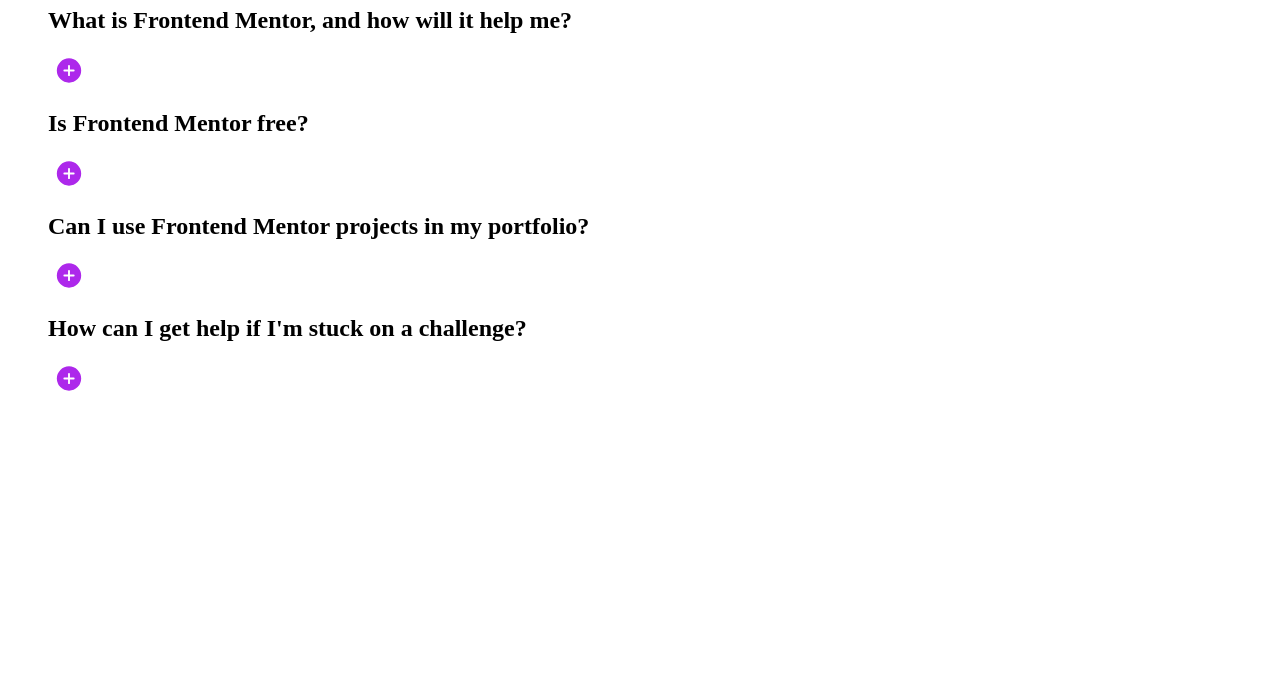
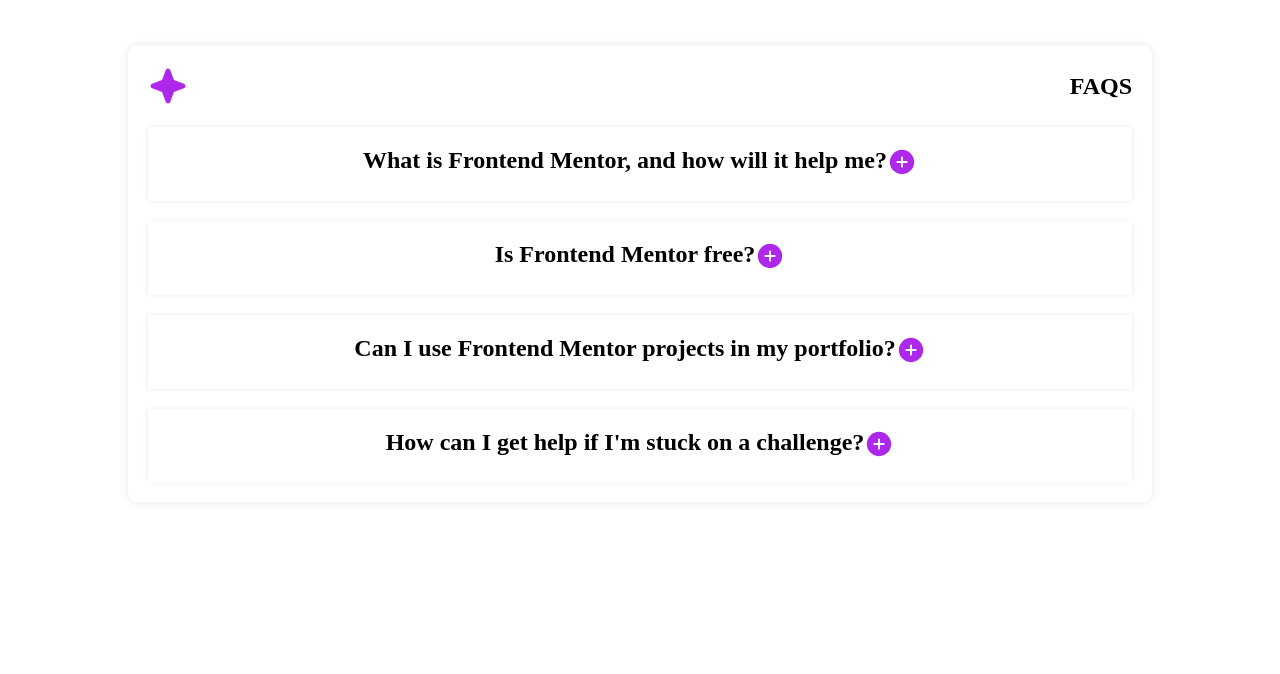
Before and after one commit to Ayokunnumi1/faqs-app, a website: page index.html in a window 1280 px wide. Shown: the part 126-800 px from the top of the page. Drawn offline with Linux system fonts and the light colour scheme.

Commit message:
Remove tailwind style & add vanilla css styles

```diff
--- a/index.css
+++ b/index.css
@@ -3,6 +3,8 @@
 *::before {
   box-sizing: border-box;
   list-style: none;
+  margin: 0;
+  padding: 0;
 }
 
 .minus-icon-btn, p {
@@ -16,3 +18,47 @@
     border-radius: 50%;
     background: none;
 }
+
+#section {
+  position: absolute;
+  top: 50%;
+  left: 50%;
+  transform: translate(-50%, -50%);
+  width: 80%;
+  box-shadow: 0 0 10px rgba(0, 0, 0, 0.1);
+  border-radius: 10px;
+  padding: 20px;
+  background: #fff;
+}
+
+.top_bar {
+  margin-bottom: 20px;
+  display: flex;
+  justify-content: space-between;
+  align-items: center;
+}
+
+.faq_container {
+  display: flex;
+  flex-direction: column;
+  gap: 20px;
+}
+
+.faq_content {
+  display: flex;
+  flex-direction: column;
+  justify-content: space-between;
+  align-items: center;
+  padding: 20px;
+  box-shadow: 0 0 5px rgba(0, 0, 0, 0.1);
+}
+
+.faq_first_content {
+  display: flex;
+  justify-content: space-between;
+  align-self: center;
+}
+
+p {
+  margin-top: 20px;
+}
--- a/index.html
+++ b/index.html
@@ -7,36 +7,46 @@
     <link rel="stylesheet" href="index.css">
 </head>
 <body>
-    <div>
+    <section id="section">
+        <div class="top_bar">
             <img src="images/icon-star.svg" alt="star" class="star-icon">
             <h1>FAQS</h1>
         </div>
-    <ul>
-        <li>
+        <ul class="faq_container">
+            <li class="faq_content">
+                <div class="faq_first_content">
                     <h2>What is Frontend Mentor, and how will it help me?</h2>
-            <p>Lorem ipsum, dolor sit amet consectetur adipisicing elit. Iusto ab doloremque quae rerum nam dolorem incidunt repudiandae soluta. Facere quam sapiente eos ut dignissimos pariatur cupiditate a accusantium laboriosam molestiae.</p>
                     <button class="plus-icon-btn"><img src="images/icon-plus.svg" alt="plus" class="plus-icon-img"></button>
                     <button class="minus-icon-btn"><img src="images/icon-minus.svg" alt="minus" class="minus-icon-img"></button>
+                </div>
+                <p>Lorem ipsum, dolor sit amet consectetur adipisicing elit. Iusto ab doloremque quae rerum nam dolorem incidunt repudiandae soluta. Facere quam sapiente eos ut dignissimos pariatur cupiditate a accusantium laboriosam molestiae.</p>
             </li>
-        <li>
+            <li class="faq_content">
+                <div class="faq_first_content">
                     <h2>Is Frontend Mentor free?</h2>
-            <p>Lorem ipsum dolor sit amet consectetur adipisicing elit. Facere voluptatem sint quibusdam? Sunt excepturi quidem commodi possimus minima nobis quo, enim ab cumque itaque, consequatur a at quas dolores dicta?</p>
                     <button class="plus-icon-btn"><img src="images/icon-plus.svg" alt="plus" class="plus-icon-img"></button>
                     <button class="minus-icon-btn"><img src="images/icon-minus.svg" alt="minus" class="minus-icon-img"></button>
+                </div>
+                <p>Lorem ipsum dolor sit amet consectetur adipisicing elit. Facere voluptatem sint quibusdam? Sunt excepturi quidem commodi possimus minima nobis quo, enim ab cumque itaque, consequatur a at quas dolores dicta?</p>
             </li>
-        <li>
+            <li class="faq_content">
+                <div class="faq_first_content">
                     <h2>Can I use Frontend Mentor projects in my portfolio?</h2>
-            <p>Lorem ipsum dolor sit amet consectetur adipisicing elit. Eaque soluta molestiae illum non maxime voluptatibus facere, saepe hic commodi rerum cum sapiente iusto suscipit ipsam, nemo mollitia, necessitatibus animi. Accusamus!</p>
                     <button class="plus-icon-btn"><img src="images/icon-plus.svg" alt="plus" class="plus-icon-img"></button>
                     <button class="minus-icon-btn"><img src="images/icon-minus.svg" alt="minus" class="minus-icon-img"></button>
+                </div>
+                <p>Lorem ipsum dolor sit amet consectetur adipisicing elit. Eaque soluta molestiae illum non maxime voluptatibus facere, saepe hic commodi rerum cum sapiente iusto suscipit ipsam, nemo mollitia, necessitatibus animi. Accusamus!</p>
             </li>
-        <li>
+            <li class="faq_content">
+                <div class="faq_first_content">
                     <h2>How can I get help if I'm stuck on a challenge?</h2>
-            <p>Lorem ipsum dolor sit amet consectetur adipisicing elit. Est id, omnis laudantium dignissimos beatae doloribus vel autem incidunt a mollitia placeat ipsa aut repudiandae! Dolorum rem repellendus ab consequuntur quasi.</p>
                     <button class="plus-icon-btn"><img src="images/icon-plus.svg" alt="plus" class="plus-icon-img"></button>
                     <button class="minus-icon-btn"><img src="images/icon-minus.svg" alt="minus" class="minus-icon-img"></button>
+                </div>
+                <p>Lorem ipsum dolor sit amet consectetur adipisicing elit. Est id, omnis laudantium dignissimos beatae doloribus vel autem incidunt a mollitia placeat ipsa aut repudiandae! Dolorum rem repellendus ab consequuntur quasi.</p>
             </li>
         </ul>
+    </section>
 </body>
 <script src="./index.js"></script>
 </html>
```
Lines whose indentation alone changed are shown as unchanged.
